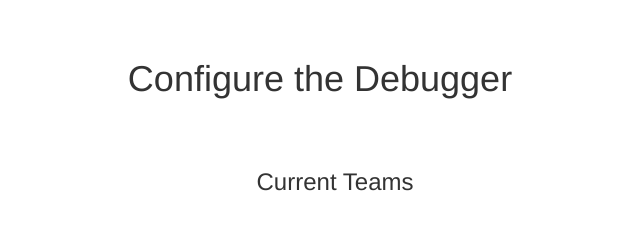
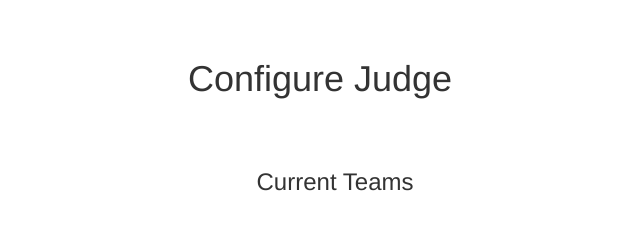
Before and after one commit to cobbr/Judge, a Flask app: page /configure in a window 1280 px wide. Shown: the part 51-296 px from the top of the page, without its empty margins (320-960 px from the left). Run offline with Flask 2, Linux system fonts and the light colour scheme; data that the repository does not hold is empty; some libraries are stand-ins or nearby versions.

Commit message:
Judge v0.1

```diff
--- a/judge/templates/configure.html
+++ b/judge/templates/configure.html
@@ -8,7 +8,7 @@
 {% include 'header.html' %}
 {% from 'macros.html' import render_form, render_field %}
 <div class="starter-template">
-  <h1>Configure the Debugger</h1>
+  <h1>Configure Judge</h1>
   <div class="container">
     <div class="container">
       <h3 class="starter-template">Current Teams</h3>
```
